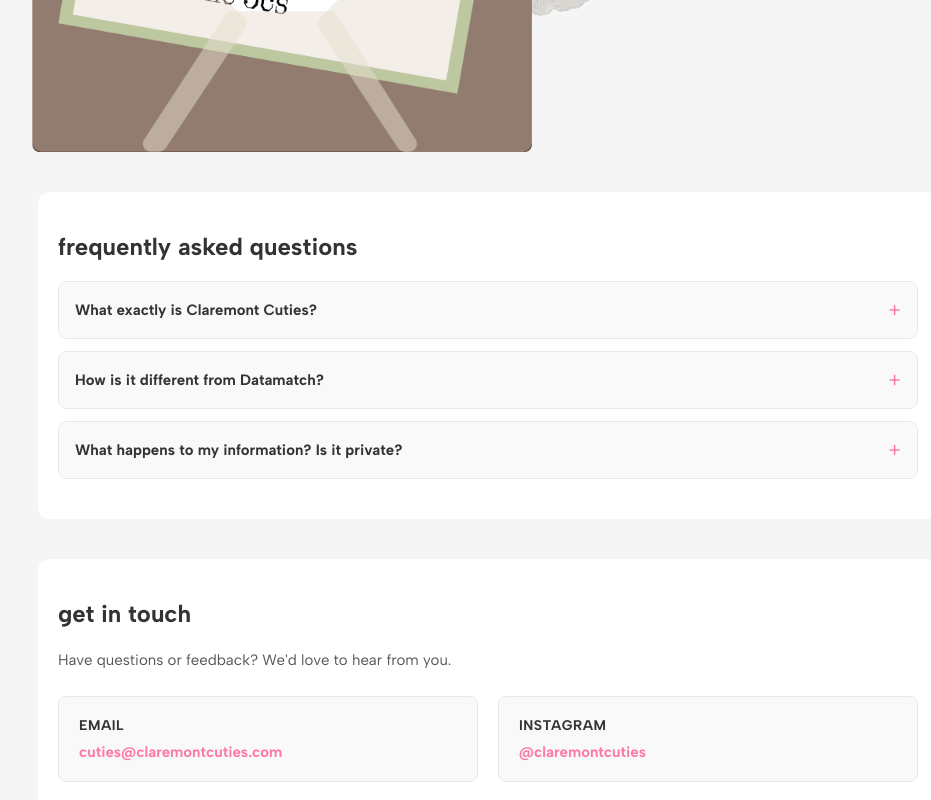
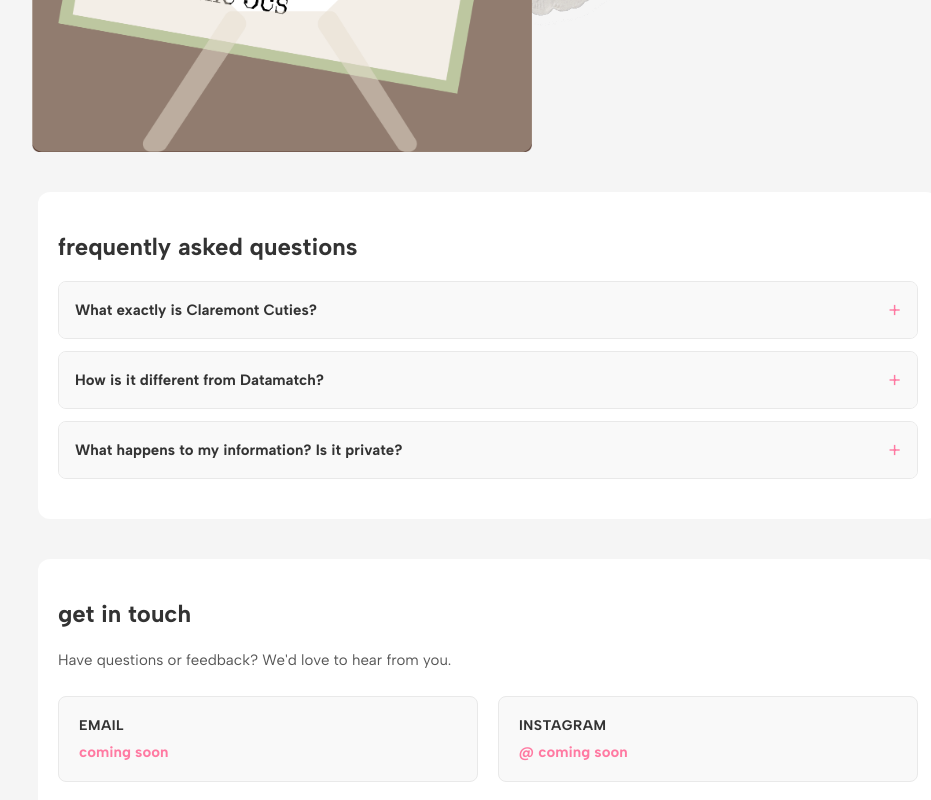
Before and after one commit to oegolden/Claremont-Cuties, a React (Vite) app in the folder frontend/: page / in a window 1280 px wide. Shown: the part 552-1352 px from the top of the page, without its empty margins (152-1083 px from the left). Built offline with nearby package versions, Linux system fonts and the light colour scheme.

Commit message:
fixed links in contact

```diff
--- a/frontend/src/components/Home.jsx
+++ b/frontend/src/components/Home.jsx
@@ -156,11 +156,11 @@ const Home = () => {
             <div className="contact-methods">
               <div className="contact-item">
                 <h3>Email</h3>
-                <a href="mailto:cuties@claremontcuties.com">cuties@claremontcuties.com</a>
+                <a href="mailto:">coming soon</a>
               </div>
               <div className="contact-item">
                 <h3>Instagram</h3>
-                <a href="https://instagram.com/claremontcuties" target="_blank" rel="noopener noreferrer">@claremontcuties</a>
+                <a href="" target="_blank" rel="noopener noreferrer">@ coming soon</a>
               </div>
             </div>
           </div>
```
